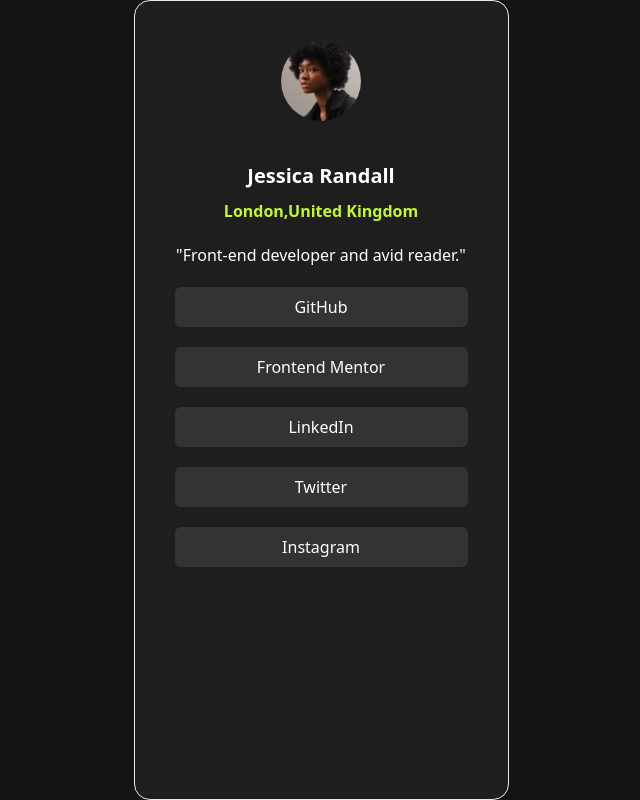
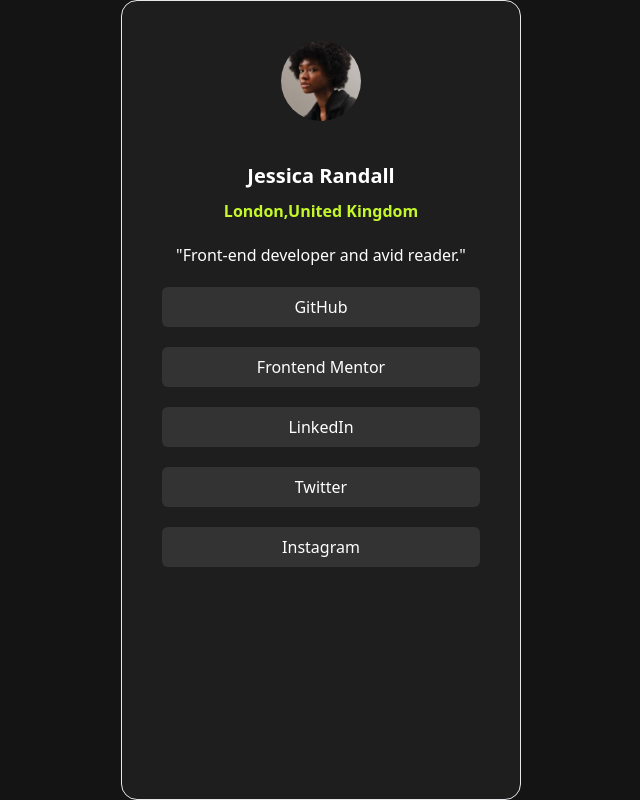
Before and after one commit to Pardeshi2309/Frontend-Mentor, a React (Create React App) app: page / in a window 1280 px wide. Shown: the whole page, without its empty margins (319-959 px from the left). Built offline with nearby package versions, Linux system fonts and the light colour scheme.

Commit message:
changes in src

```diff
--- a/src/App.js
+++ b/src/App.js
@@ -3,7 +3,7 @@
 function App() {
   return (
     <div className="flex items-center justify-center">
-      <div className=" bg-[#1E1E1E] flex items-center justify-start p-10 max-w-[375px] w-[400px] h-screen text-white rounded-2xl flex-col border">
+      <div className=" bg-[#1E1E1E] flex items-center justify-start p-10 min-w-[375px] max-w-[440px] w-[400px] h-screen text-white rounded-2xl flex-col border">
         <img className="rounded-full object-contain h-30 w-20" src={image} alt="img" />
         <h2 className="font-bold text-[20px] mt-10">Jessica Randall</h2>
         <h3 className="text-[#C4F82A] mt-2 font-bold">London,United Kingdom</h3>
```
